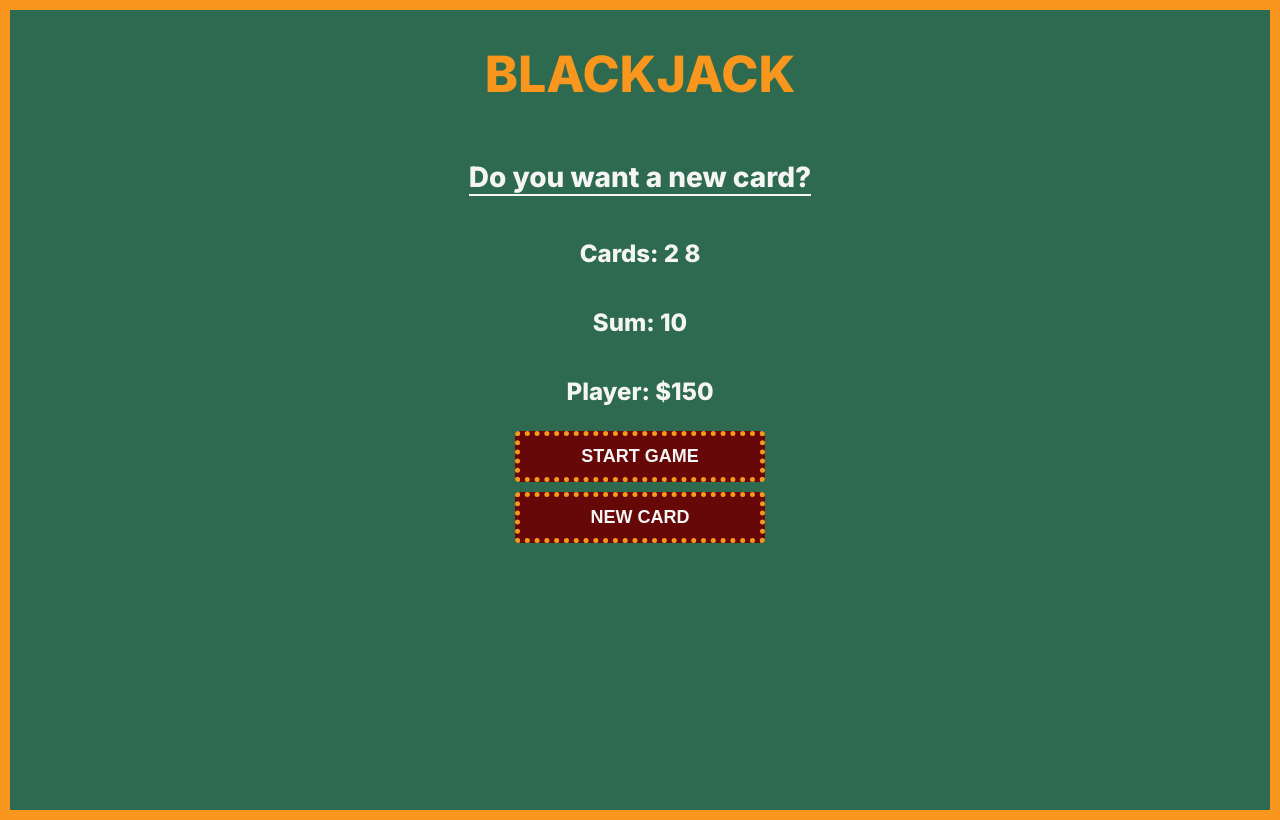
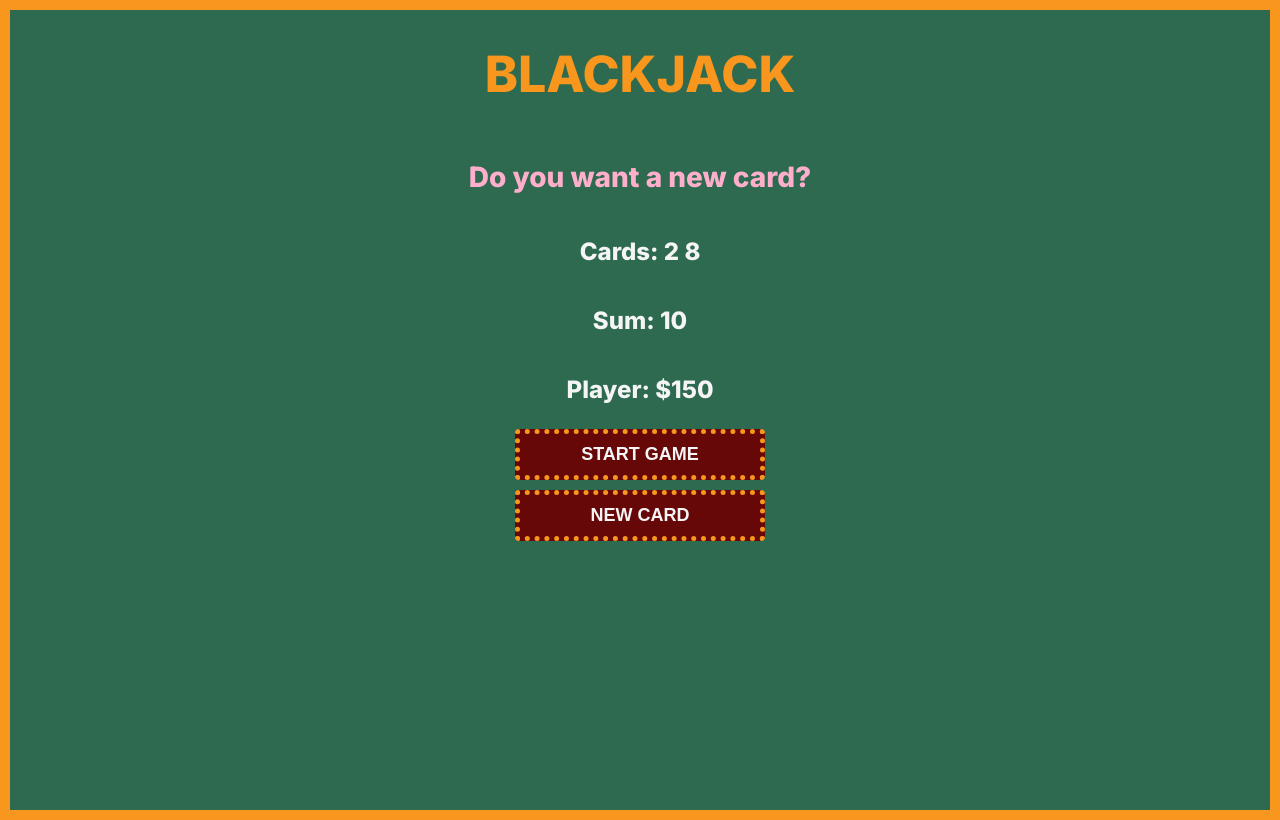
Before and after one commit to sanchez-alyssa/blackjack, a plain HTML site: page index.html in a window 1280 px wide. Both pictures are taken after a click on the button "START GAME". Drawn offline with Linux system fonts and the light colour scheme.

Commit message:
Update messageEl color in renderGame function

```diff
--- a/app.js
+++ b/app.js
@@ -48,6 +48,7 @@ function renderGame() {
 	sumEl.textContent = 'Sum: ' + sum
 	if (sum < 21) {
 		message = 'Do you want a new card?'
+		messageEl.style.color = '#ffafcc'
 	} else if (sum === 21) {
 		message = 'You got BLACKJACK 🥳'
 		messageEl.style.color = '#ff9e00'
--- a/style.css
+++ b/style.css
@@ -35,7 +35,6 @@ button:hover {
 }
 #message-el {
 	font-size: 28px;
-	border-bottom: 2px solid whitesmoke;
 }
 #new-game {
 	background-color: #004b23;
```
